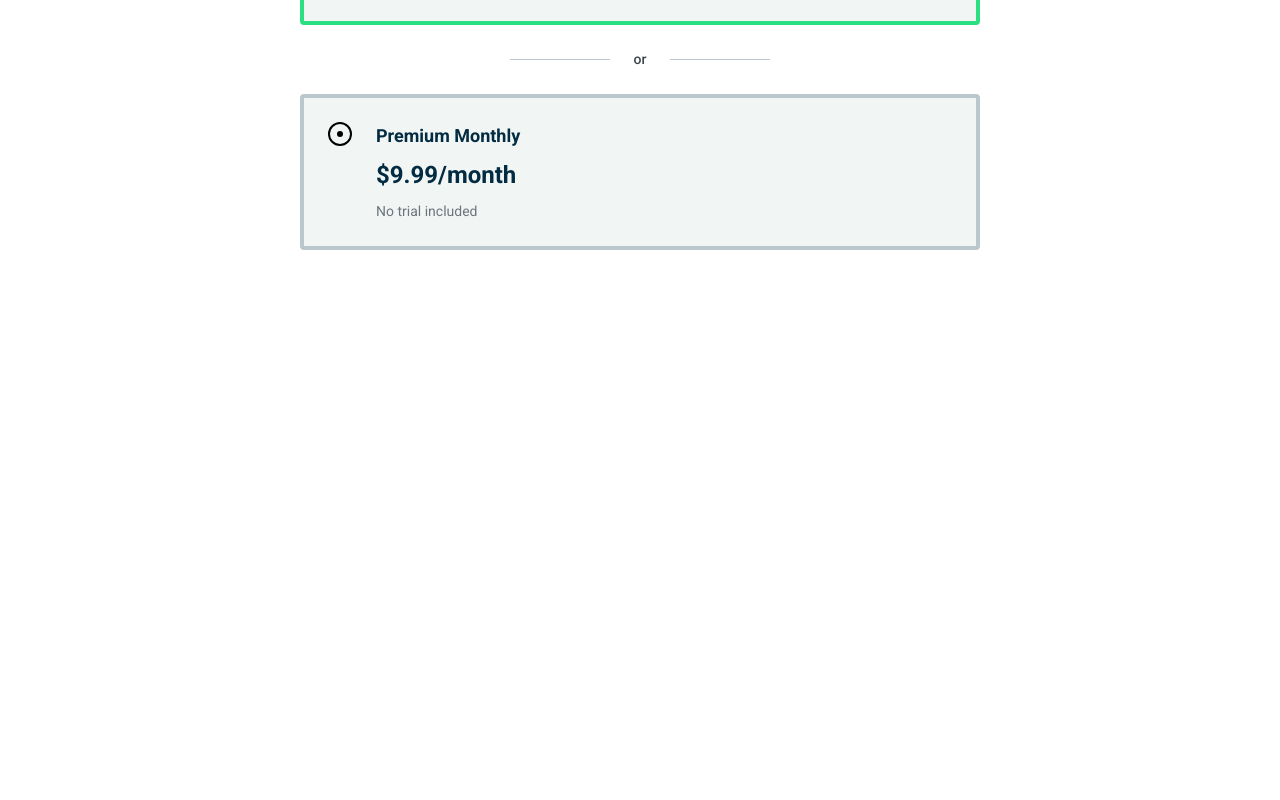
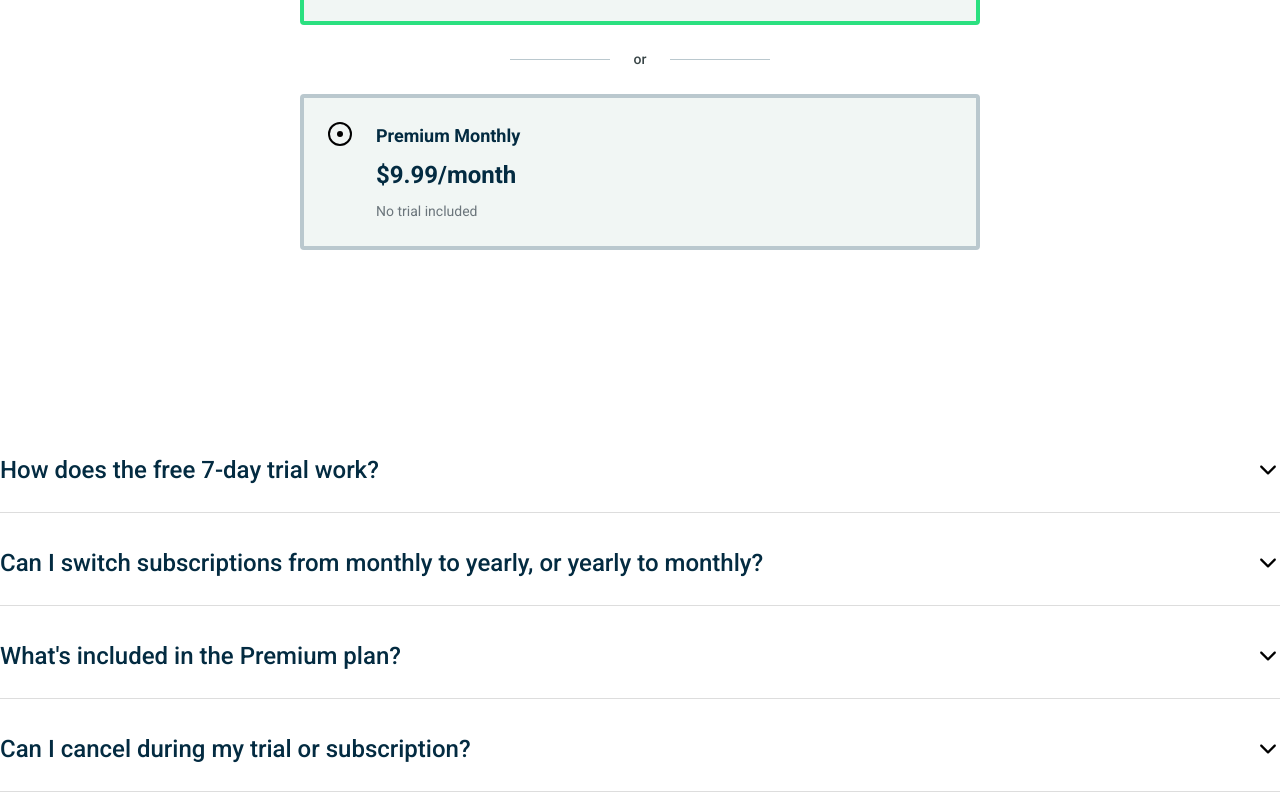
Before and after one commit to fnalviar/Summarist, a Next.js app: page /choose-plan in a window 1280 px wide. Shown: the part 1000-1800 px from the top of the page. Before the commit the page ends 1428 px from the top, so only its background shows below. Built offline with nearby package versions, Linux system fonts and the light colour scheme; no server answers.

Commit message:
plans ui

```diff
--- /dev/null
+++ b/components/plan/PlanAccordion.tsx
@@ -0,0 +1,79 @@
+import { useState } from "react";
+import { IoIosArrowDown } from "react-icons/io";
+
+interface AccordionData {
+  key: string;
+  title: string;
+  body: string;
+}
+
+function PlanAccordion() {
+  const [showContent, setShowContent] = useState<{ [key: string]: boolean }>(
+    {}
+  );
+  const [showClassName, setShowClassName] = useState(false);
+  const [addClassName, setClassName] = useState("");
+
+  const handleAccordionClick = (cardKey: string) => {
+    setShowContent((prev) => ({
+      ...prev,
+      [cardKey]: !prev[cardKey],
+    }));
+    setShowClassName((prev) => !prev);
+  };
+
+  const handleClassName = () => {
+    setClassName("show--content");
+  };
+
+  const accordionData = [
+    {
+      key: "card1",
+      title: "How does the free 7-day trial work?",
+      body: " Begin your complimentary 7-day trial with a Summarist annual membership. You are under no obligation to continue your subscription, and you will only be billed when the trial period expires. With Premium access, you can learn at your own pace and as frequently as you desire, and you may terminate your subscription prior to the conclusion of the 7-day free trial.",
+    },
+    {
+      key: "card2",
+      title:
+        "Can I switch subscriptions from monthly to yearly, or yearly to monthly?",
+      body: "   While an annual plan is active, it is not feasible to switch to a monthly plan. However, once the current month ends, transitioning from a monthly plan to an annual plan is an option.",
+    },
+    {
+      key: "card3",
+      title: "What's included in the Premium plan?",
+      body: "Premium membership provides you with the ultimate Summarist experience, including unrestricted entry to many best-selling books high-quality audio, the ability to download titles for offline reading, and the option to send your reads to your Kindle.",
+    },
+    {
+      key: "card4",
+      title: "Can I cancel during my trial or subscription?",
+      body: "You will not be charged if you cancel your trial before its conclusion. While you will not have complete access to the entire Summarist library, you can still expand your knowledge with one curated book per day.",
+    },
+  ];
+
+  return (
+    <div className="faq__container">
+      {accordionData.map(({ key, title, body }) => (
+        <div className="accordion__card" key={key}>
+          <div
+            className="accordion__header"
+            onClick={() => {
+              handleAccordionClick(key);
+              handleClassName;
+            }}
+          >
+            <div className="accordion__title">{title}</div>
+            {showContent[key] ? (
+              <IoIosArrowDown className="arrow-down__icon arrow-up__icon" />
+            ) : (
+              <IoIosArrowDown className="arrow-down__icon" />
+            )}
+          </div>
+          <div className={`accordion__collapse ${addClassName}`}>
+            <div className="accordion__body">{body}</div>
+          </div>
+        </div>
+      ))}
+    </div>
+  );
+}
+export default PlanAccordion;
--- a/pages/choose-plan.tsx
+++ b/pages/choose-plan.tsx
@@ -1,3 +1,4 @@
+import PlanAccordion from "@/components/plan/PlanAccordion";
 import PlanContent from "@/components/plan/PlanContent";
 import PlanHeader from "@/components/plan/PlanHeader";
 
@@ -6,6 +7,7 @@ function ChoosePlan() {
     <div className="plan">
       <PlanHeader />
       <PlanContent />
+      <PlanAccordion />
     </div>
   );
 }
--- a/styles/globals.css
+++ b/styles/globals.css
@@ -1557,6 +1557,64 @@ button:disabled {
 }
 
 /*
+  ACCORDION
+*/
+
+.accordion__card {
+  border-bottom: 1px solid #ddd;
+  margin-bottom: 8px;
+  overflow: hidden;
+}
+
+.accordion__header {
+  display: flex;
+  justify-content: space-between;
+  align-items: center;
+  cursor: pointer;
+  padding: 24px 0;
+  gap: 8px;
+}
+
+.accordion__title {
+  font-weight: 500;
+  font-size: 24px;
+  position: relative;
+  margin-bottom: 0;
+  color: #032b41;
+  transition: 0.3s;
+}
+
+.arrow-down__icon {
+  width: 24px;
+  min-width: 24px;
+  height: 24px;
+  transition: transform 0.3s;
+}
+
+.arrow-up__icon {
+  transform: rotate(180deg);
+}
+
+.accordion__collapse.show--content {
+  height: auto;
+}
+
+.accordion__collapse {
+  position: relative;
+  height: 0;
+  overflow: hidden;
+  transition: height 0.55s ease;
+}
+
+.accordion__body {
+  min-height: 1px;
+  padding-bottom: 24px;
+  color: #394547;
+  line-height: 1.5;
+  transition: min-height 0.55s ease
+}
+
+/*
   RESPONSIVE DESIGN
  */
 @media (max-width: 1200px) {
```
Also changed, not shown: hooks/useSubscription.tsx (line endings or trailing spaces).
